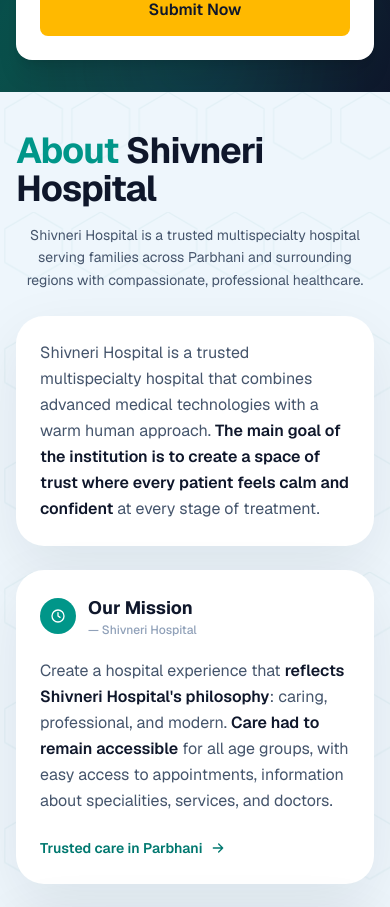
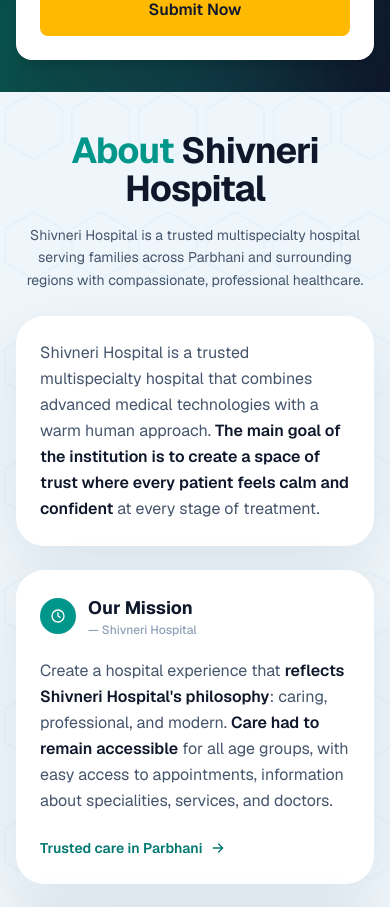
Before and after one commit to rp98nt/shivnerihospital, a Next.js app: page / in a window 390 px wide. Shown: the part 1020-1927 px from the top of the page. Built offline with nearby package versions, Linux system fonts and the light colour scheme; no server answers; the database is empty; grey boxes are pictures that could not be loaded.

Commit message:
fix: center About section title on mobile.
Align the About Shivneri Hospital heading to the center on small screens
while keeping left alignment on desktop.

```diff
--- a/components/about-us-hero-section.tsx
+++ b/components/about-us-hero-section.tsx
@@ -25,7 +25,7 @@ export function AboutUsHeroSection({
       <div className="relative mx-auto max-w-6xl px-4 sm:px-6">
         <div className="grid gap-6 lg:grid-cols-12 lg:gap-x-8 lg:gap-y-10">
           <div className="lg:col-span-5 lg:pt-4">
-            <TitleTag className="max-w-md text-4xl font-bold leading-[1.05] tracking-tight sm:text-5xl lg:text-[3.35rem]">
+            <TitleTag className="mx-auto max-w-md text-center text-4xl font-bold leading-[1.05] tracking-tight sm:text-5xl lg:mx-0 lg:text-left lg:text-[3.35rem]">
               <span className="text-teal-600">About</span>{" "}
               <span className="text-slate-900">Shivneri Hospital</span>
             </TitleTag>
```
